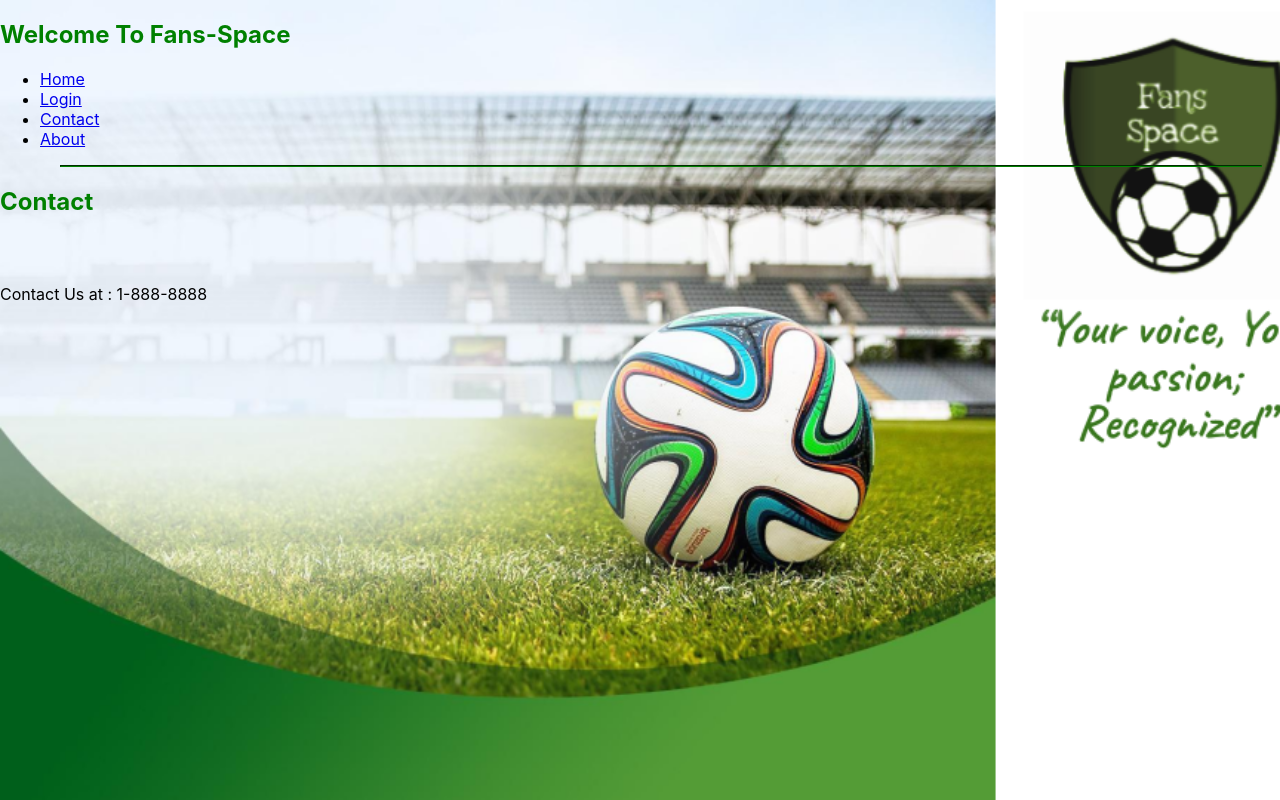
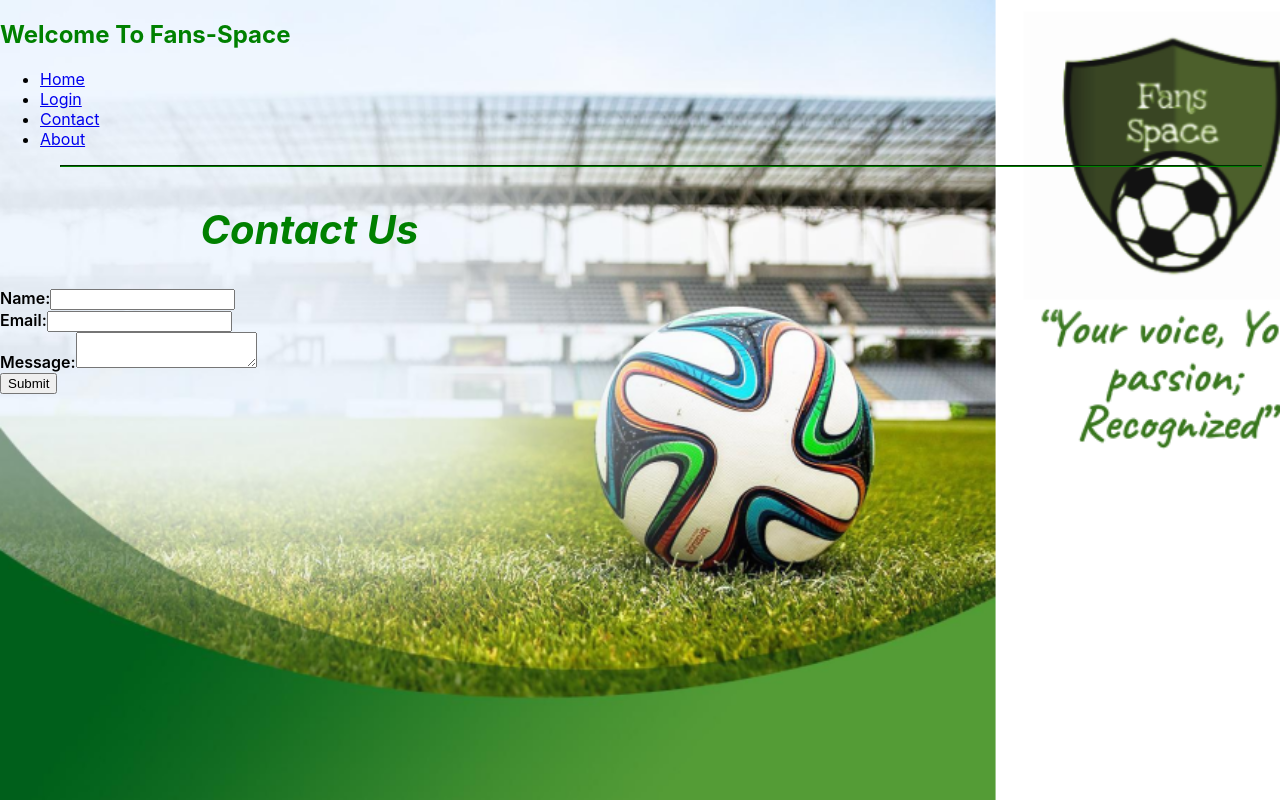
Before and after one commit to baileyalo/Fans_Space-Capstone-Project, a React (Create React App) app in the folder frontend/: page /contact in a window 1280 px wide. Built offline with nearby package versions, Linux system fonts and the light colour scheme.

Commit message:
update frontend

```diff
--- a/frontend/src/components/About.js
+++ b/frontend/src/components/About.js
@@ -9,16 +9,20 @@ class About extends Component {
       fontSize: 18,
       color: "black",
       textAlign: "center",
-      paddingTop: "100px",
-      marginLeft: .5
+      paddingTop: "10px",
+      marginLeft: .5,
+      fontWeight: "bold" ,
+      fontStyle: 'italic'
 
     }
     const head = {
       fontSize:40 ,
       color: "Green",
+      marginLeft: 200.5,
       textAlign: "left",
       paddingTop: "5px",
-      font:"bold"
+      fontWeight: "bold" ,
+      fontStyle: "italic"
 
     }
     return (
--- a/frontend/src/components/Contact.js
+++ b/frontend/src/components/Contact.js
@@ -1,16 +1,59 @@
-import React, { Component } from 'react';
+import React, { useState } from "react";
 
-class Contact extends Component {
-  render() {
-    return (
+const Contact = () => {
+  const head = {
+    fontSize:40 ,
+    color: "Green",
+    marginLeft: 200.5,
+    textAlign: "left",
+    paddingTop: "5px",
+    fontWeight: "bold" ,
+    fontStyle: "italic"
+
+  }
+  const [status, setStatus] = useState("Submit");
+  const handleSubmit = async (e) => {
+    e.preventDefault();
+    setStatus("Sending...");
+    const { name, email, message } = e.target.elements;
+    let details = {
+      name: name.value,
+      email: email.value,
+      message: message.value,
+    };
+    let response = await fetch("https://submit-form.com/0wZE9uUu", {
+      method: "POST",
+      headers: {
+        "Content-Type": "application/json;charset=utf-8",
+      },
+      body: JSON.stringify(details),
+    });
+    setStatus("Submit");
+    let result = await response.json();
+    alert(result.status);
+  };
+  return (
+
+
+    <form onSubmit={handleSubmit}>
       <div>
-      <h2 style={{color: "Green"}}>Contact</h2>
-        <div style={{paddingTop: '2em'}}>
-        <p>Contact Us at : 1-888-8888</p>
+    <h2 style={head}>Contact Us</h2>
+</div>
+      <div>
+        <label htmlFor="name">Name:</label>
+        <input type="text" id="name" required />
       </div>
+      <div>
+        <label htmlFor="email">Email:</label>
+        <input type="email" id="email" required />
       </div>
-    );
-  }
-}
+      <div>
+        <label htmlFor="message">Message:</label>
+        <textarea id="message" required />
+      </div>
+      <button type="submit">{status}</button>
+    </form>
+  );
+};
 
 export default Contact;
```
